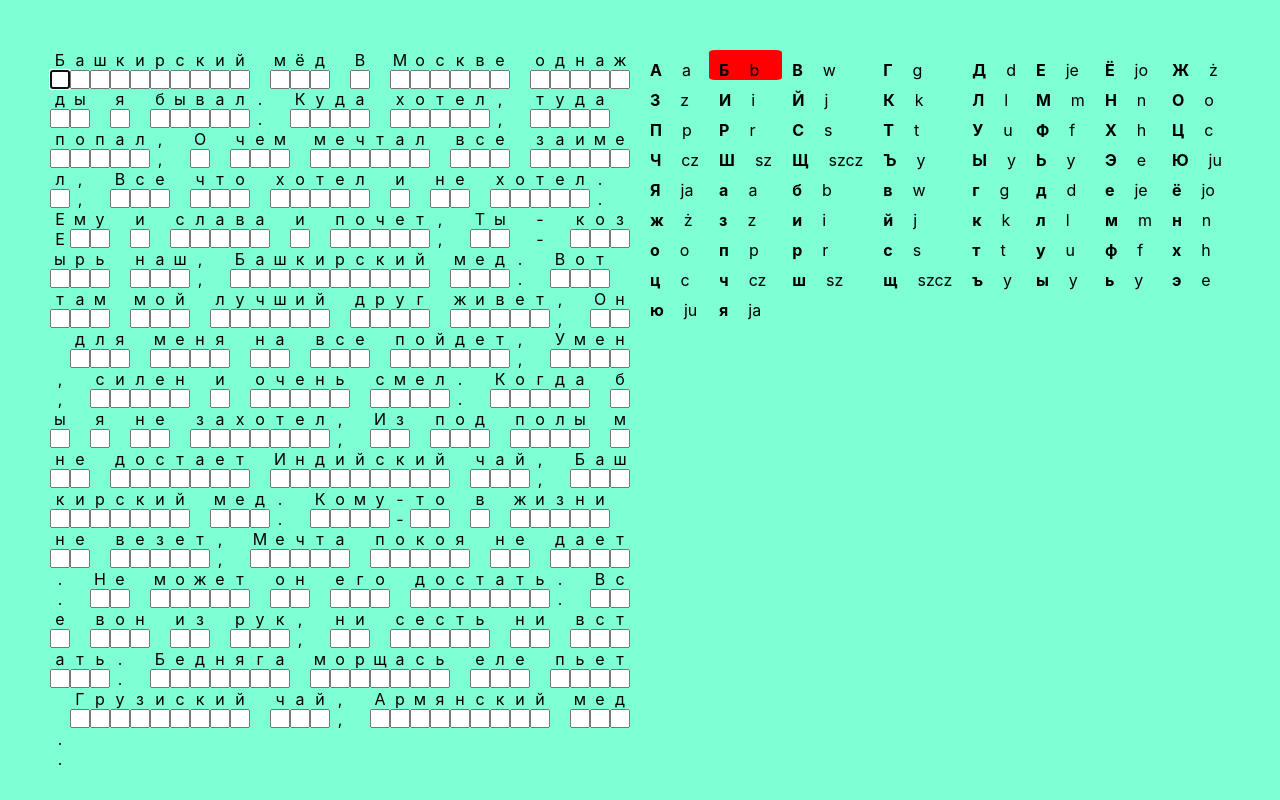
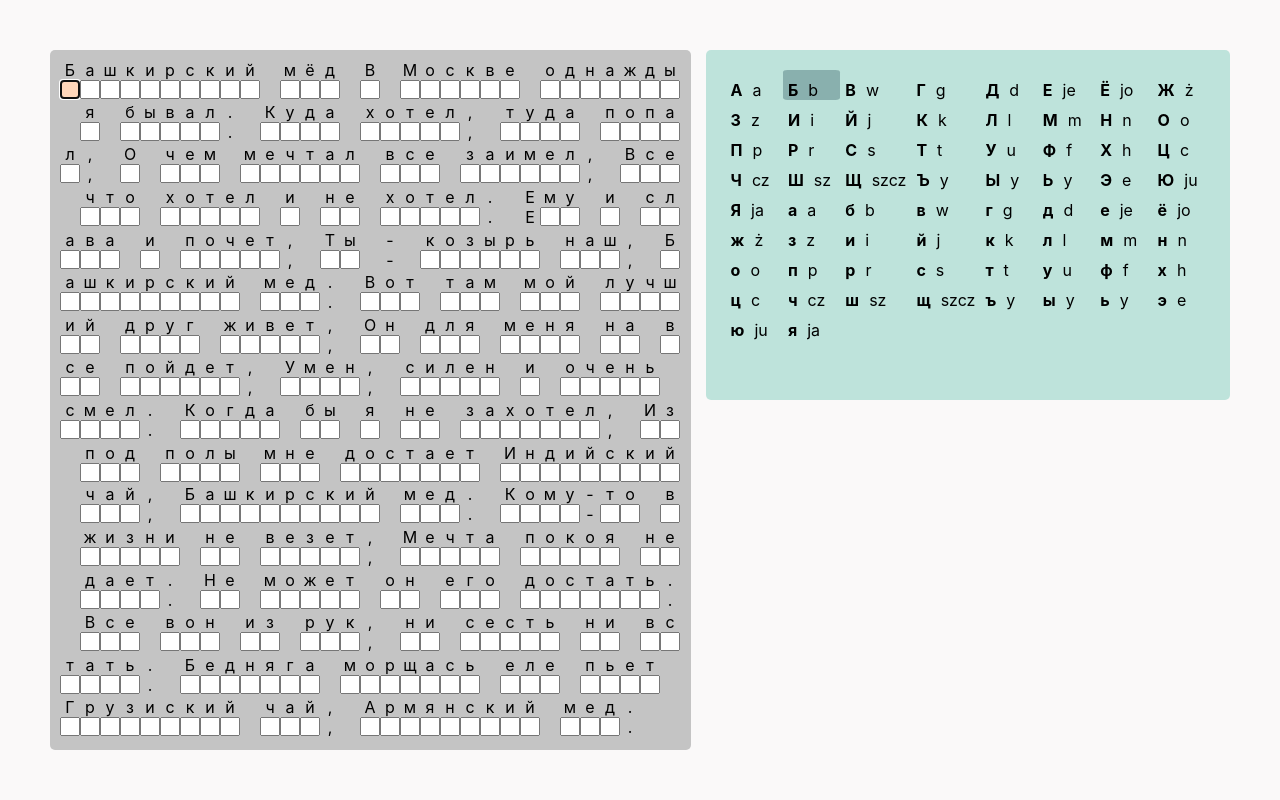
Before and after one commit to BTchorzewski/rulphabet, a React (Create React App) app: page / in a window 1280 px wide. Built offline with nearby package versions, Linux system fonts and the light colour scheme.

Commit message:
added basic css styling.

```diff
--- a/src/App.scss
+++ b/src/App.scss
@@ -8,10 +8,11 @@ body *:after {
 }
 
 .App {
-  background-color: aquamarine;
+  background-color: #faf9f9;
   height: 100vh;
   padding: 50px;
   display: flex;
+
   &__display {
 
     display: flex;
--- a/src/component/Aplhabet/Alphabet.scss
+++ b/src/component/Aplhabet/Alphabet.scss
@@ -3,18 +3,20 @@
   display: grid;
   grid-template-rows:    repeat(8, 30px);
   grid-template-columns: repeat(8, 1fr);
-  height: 35px;
-
+  max-height: 350px;
+  padding: 20px;
+  background-color: #bee3db;
+  border-radius: 5px;
 
   &__item {
     display: flex;
 
     * {
-      padding: 10px;
+      padding: 10px 5px;
     }
 
     &--focus {
-      background-color: red;
+      background-color: #89b0ae;
       border-radius: 8%;
     }
   }
--- a/src/component/Game/Game.scss
+++ b/src/component/Game/Game.scss
@@ -1,6 +1,11 @@
 .Game {
-  width: 50%;
+  width: 55%;
   display: flex;
   flex-wrap: wrap;
   word-wrap: break-word;
+  background-color: #c4c4c4;
+  border-radius: 5px;
+  padding: 10px;
+  margin-right: 15px;
+  overflow: paged-y;
 }
--- a/src/component/Game/Sign/Sign.scss
+++ b/src/component/Game/Sign/Sign.scss
@@ -17,4 +17,9 @@
     min-width: 10px;
     max-width: 20px;
   }
+
 }
+
+.sign__input:focus {
+  background-color: #ffd6ba;
+}
```
